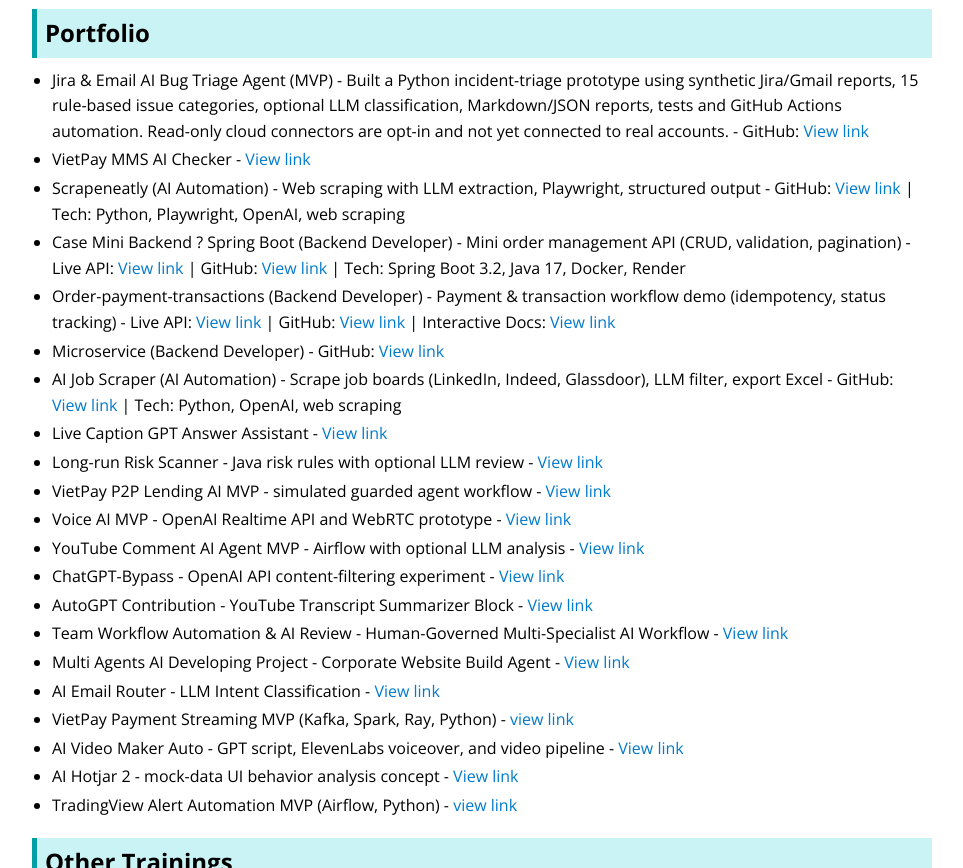
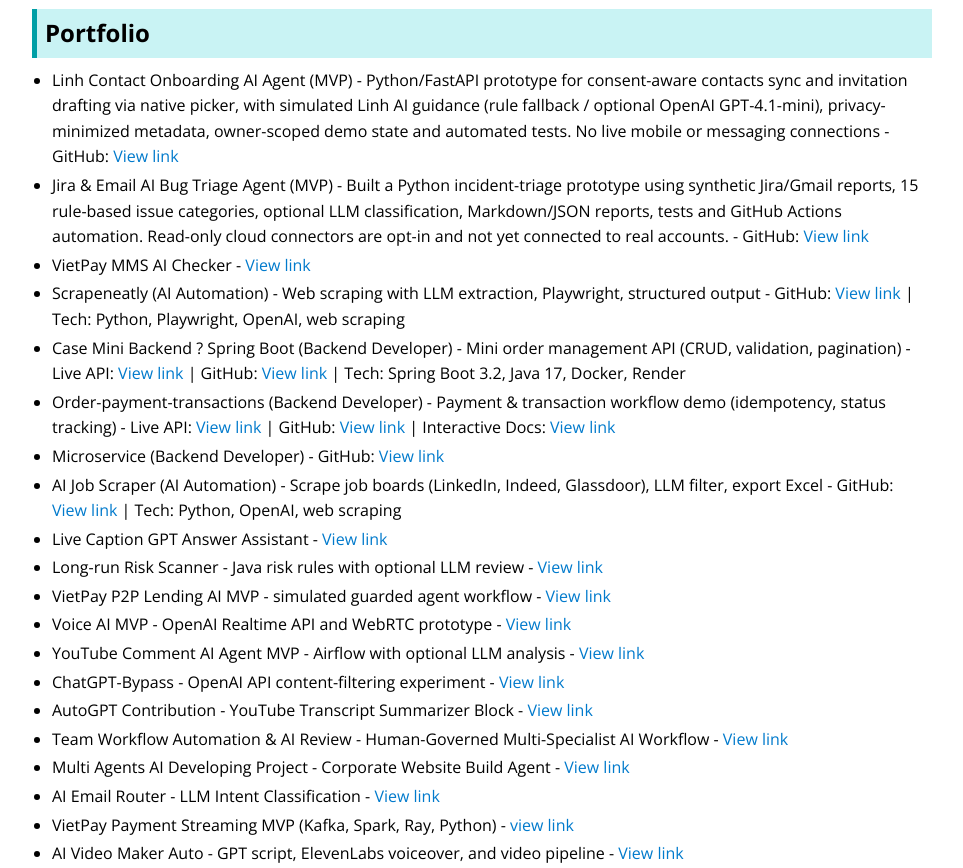
Before and after one commit to ydangishere/backendjobs, a plain HTML site: page hcltech/index.html in a window 1280 px wide. Shown: the part 3148-4016 px from the top of the page, without its empty margins (158-1121 px from the left). Drawn offline with nearby package versions, Linux system fonts and the light colour scheme.

Commit message:
portfolio: add Linh contact onboarding AI agent with unbolded title and View link

```diff
--- a/hcltech/index.html
+++ b/hcltech/index.html
@@ -255,6 +255,7 @@
   <div class="section portfolio" style="margin-bottom: 19.5px;">
     <h2>Portfolio</h2>
     <ul>
+      <li>Linh Contact Onboarding AI Agent (MVP) - Python/FastAPI prototype for consent-aware contacts sync and invitation drafting via native picker, with simulated Linh AI guidance (rule fallback / optional OpenAI GPT-4.1-mini), privacy-minimized metadata, owner-scoped demo state and automated tests. No live mobile or messaging connections - GitHub: <a href="https://github.com/ydangishere/dev-projects/tree/main/contact-onboarding-linh-agent" target="_blank" rel="noopener noreferrer">View link</a></li>
       <li>Jira &amp; Email AI Bug Triage Agent (MVP) - Built a Python incident-triage prototype using synthetic Jira/Gmail reports, 15 rule-based issue categories, optional LLM classification, Markdown/JSON reports, tests and GitHub Actions automation. Read-only cloud connectors are opt-in and not yet connected to real accounts. - GitHub: <a href="https://github.com/ydangishere/dev-projects/tree/main/jira-email-bug-triage-agent" target="_blank" rel="noopener noreferrer">View link</a></li>
       <li>VietPay MMS AI Checker - <a href="https://github.com/ydangishere/dev-projects/tree/main/mms-ai-checker" target="_blank" rel="noopener noreferrer">View link</a></li>
       <li>Scrapeneatly (AI Automation) - Web scraping with LLM extraction, Playwright, structured output - GitHub: <a href="https://github.com/ydangishere/scrapeneatly" target="_blank">View link</a> | Tech: Python, Playwright, OpenAI, web scraping</li>
```
